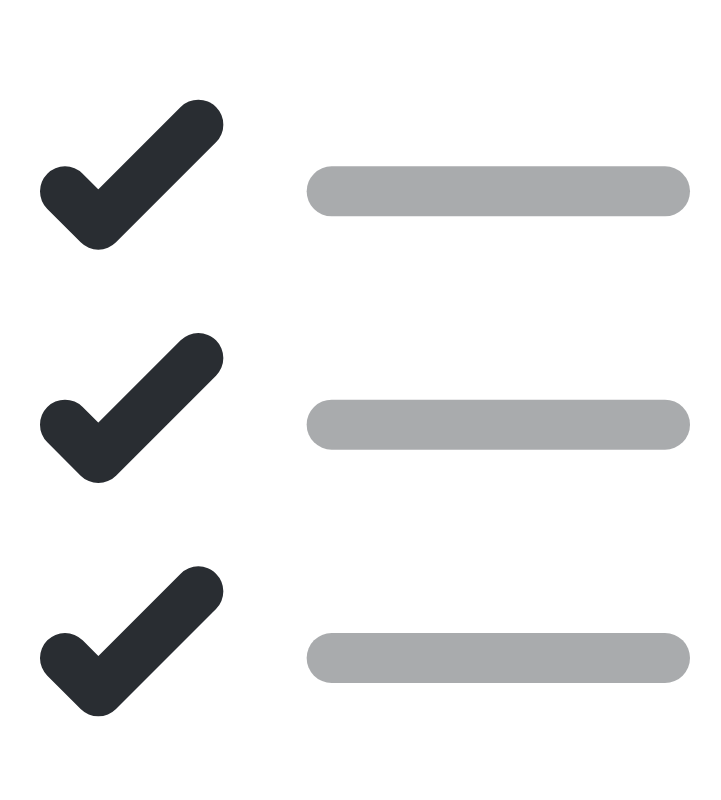
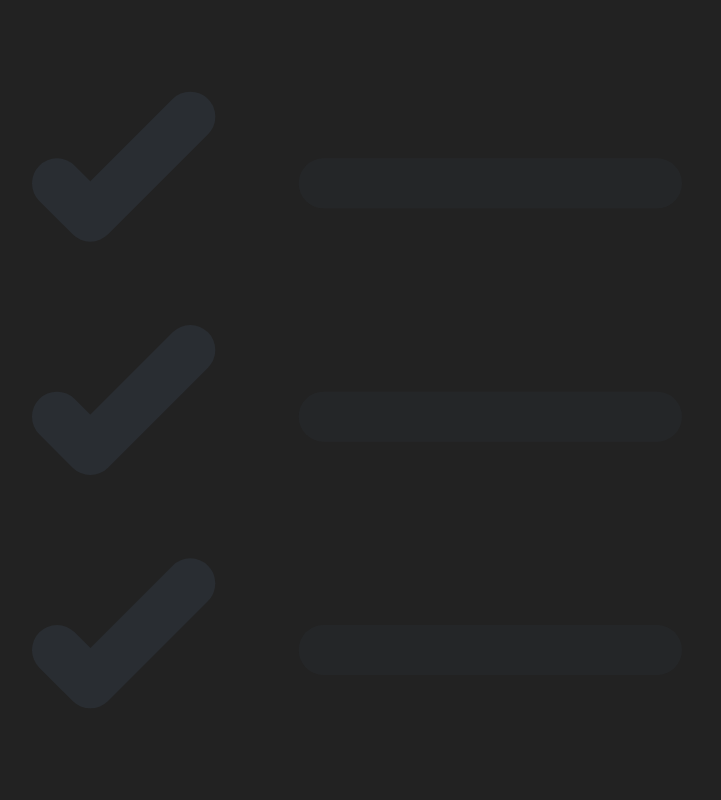
Before and after one commit to AndrewC145/To-Do-List, a website built with webpack: page dist/index.html in a window 1280 px wide. Shown: the top 800 px of the page, without its empty margins (43-764 px from the left). Built offline with nearby package versions, Linux system fonts and the light colour scheme; files whose address does not match are found by name.

Commit message:
Created Initial Colour Outline

```diff
--- a/dist/index.html
+++ b/dist/index.html
@@ -5,6 +5,9 @@
   <meta name="viewport" content="width=device-width, initial-scale=1.0">
   <title>To Do List</title>
   <link rel="stylesheet" href="style.css">
+  <link rel="preconnect" href="https://fonts.googleapis.com">
+  <link rel="preconnect" href="https://fonts.gstatic.com" crossorigin>
+  <link href="https://fonts.googleapis.com/css2?family=Poppins:ital,wght@0,100;0,200;0,300;0,400;0,500;0,600;0,700;0,800;0,900;1,100;1,200;1,300;1,400;1,500;1,600;1,700;1,800;1,900&display=swap" rel="stylesheet">
 </head>
 <body>
   <main class="todo-app">
--- a/dist/style.css
+++ b/dist/style.css
@@ -0,0 +1,20 @@
+:root {
+  --app-color: rgb(34, 34, 34);
+  --nav-color: rgb(68, 68, 68);
+  --primary-color: rgb(216, 216, 216);
+  --secondary-color: rgb(48, 48, 212);
+  --low-priority: lightgreen;
+  --medium-priority: orange;
+  --high-priority: red;
+}
+
+* {
+  padding: 0;
+  margin: 0;
+  box-sizing: border-box;
+}
+
+body {
+  font-family: Poppins, "sans-serif";
+  background-color: var(--app-color);
+}
```
